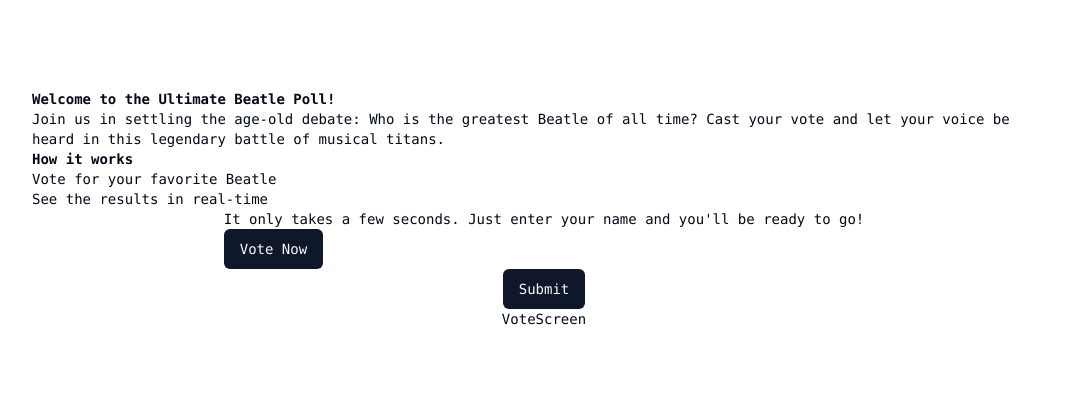
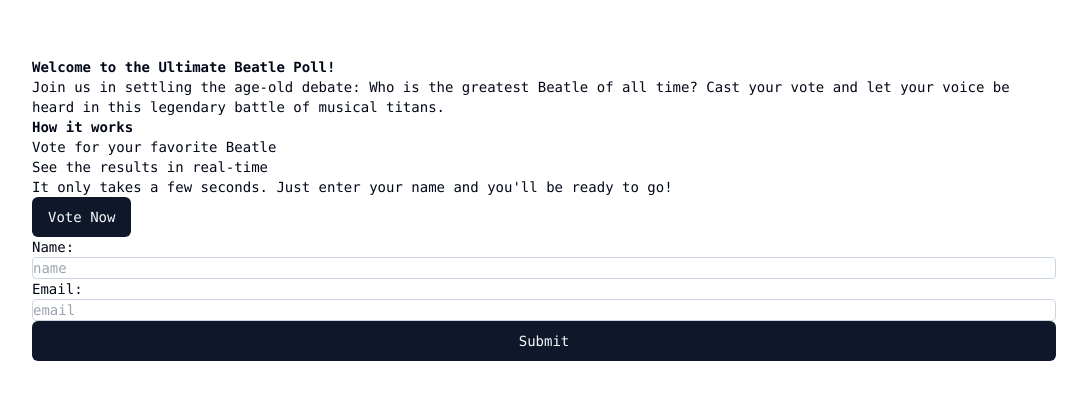
Before and after one commit to a-gva/polling-app, a Next.js app in the folder frontend/: page / in a window 1280 px wide. Shown: the part 191-590 px from the top of the page, without its empty margins (64-1151 px from the left). Built offline with nearby package versions, Linux system fonts and the light colour scheme.

Commit message:
Refactor page component and related components

```diff
--- a/frontend/src/app/page.tsx
+++ b/frontend/src/app/page.tsx
@@ -1,6 +1,5 @@
-import EnterYourName from '@/components/enter-your-name';
+import Login from '@/components/login';
 import VoteCTA from '@/components/vote-cta';
-import VoteScreen from '@/components/vote-screen';
 import WelcomeScreen from '@/components/welcome-screen';
 
 export default function Home() {
@@ -9,8 +8,7 @@
       <div className='z-10 max-w-5xl flex-col w-full items-center justify-between font-mono text-sm lg:flex'>
         <WelcomeScreen />
         <VoteCTA />
-        <EnterYourName />
-        <VoteScreen />
+        <Login />
       </div>
     </main>
   );
--- a/frontend/src/components/enter-your-name.tsx
+++ /dev/null
@@ -1,9 +0,0 @@
-import { Button } from '@/components/ui/button';
-
-export default function EnterYourName() {
-  return (
-    <div>
-      <Button>Submit</Button>
-    </div>
-  );
-}
--- /dev/null
+++ b/frontend/src/components/login.tsx
@@ -0,0 +1,44 @@
+'use client';
+
+import { Button } from '@/components/ui/button';
+import { SubmitHandler, useForm } from 'react-hook-form';
+
+type NameInput = {
+  name: string;
+  email: string;
+};
+
+export default function Login() {
+  const {
+    register,
+    handleSubmit,
+    watch,
+    formState: { errors },
+  } = useForm<NameInput>();
+  const onSubmit: SubmitHandler<NameInput> = (data) => console.log(data);
+
+  return (
+    <div className='flex flex-col w-full'>
+      <form className='flex flex-col' onSubmit={handleSubmit(onSubmit)}>
+        <label>Name:</label>
+        <input
+          placeholder='name'
+          className='border border-slate-300 rounded'
+          {...register('name', { required: true })}
+        />
+        {errors.name && <span>This field is required</span>}
+        <label>Email:</label>
+        <input
+          placeholder='email'
+          className='border border-slate-300 rounded'
+          {...register('email', { required: true })}
+        />
+        {errors.email && <span>This field is required</span>}
+
+        <Button>
+          <input type='submit' />
+        </Button>
+      </form>
+    </div>
+  );
+}
--- a/frontend/src/components/vote-cta.tsx
+++ b/frontend/src/components/vote-cta.tsx
@@ -2,12 +2,12 @@
 
 export default function VoteCTA() {
   return (
-    <div>
+    <div className='flex flex-col w-full'>
       <h2>
         It only takes a few seconds. Just enter your name and you&apos;ll be
         ready to go!
       </h2>
-      <Button>Vote Now</Button>
+      <Button className='w-fit'>Vote Now</Button>
     </div>
   );
 }
--- a/frontend/src/components/vote-screen.tsx
+++ /dev/null
@@ -1,3 +0,0 @@
-export default function VoteScreen() {
-  return <div>VoteScreen</div>;
-}
```
